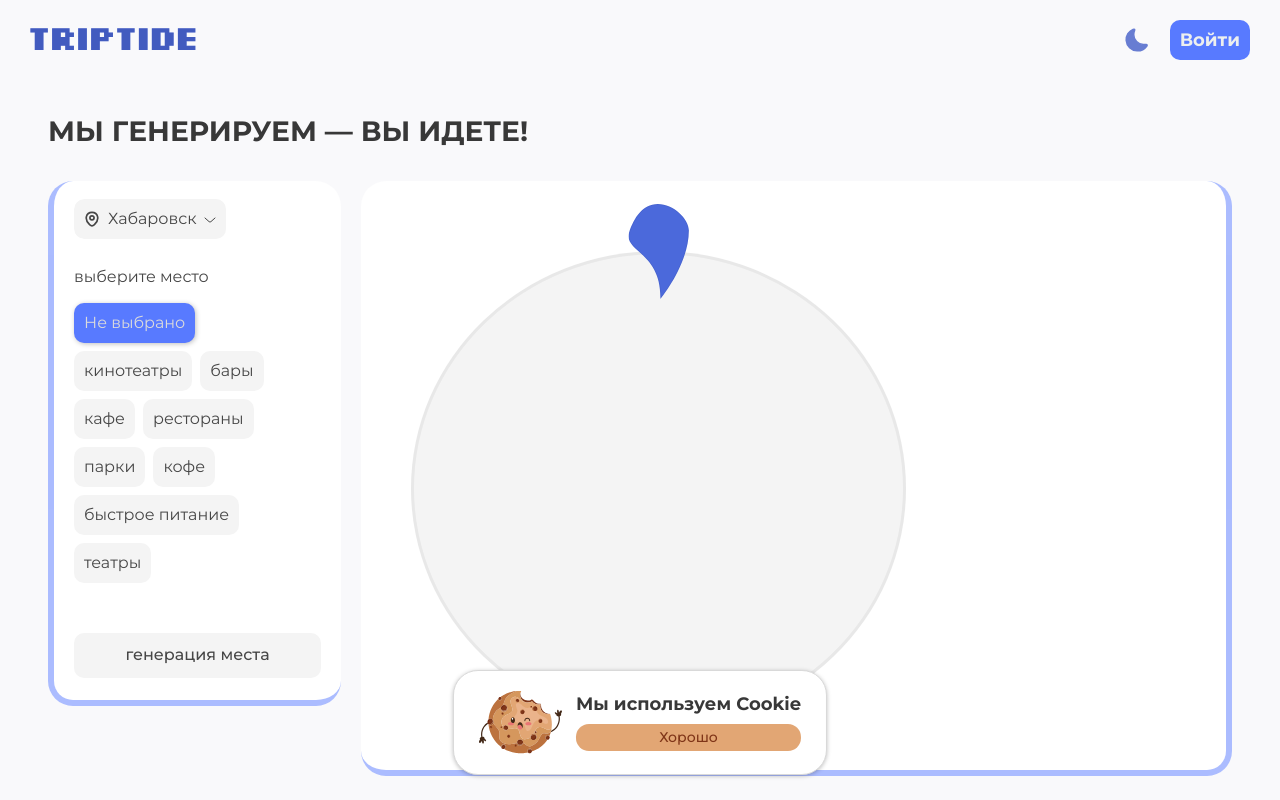
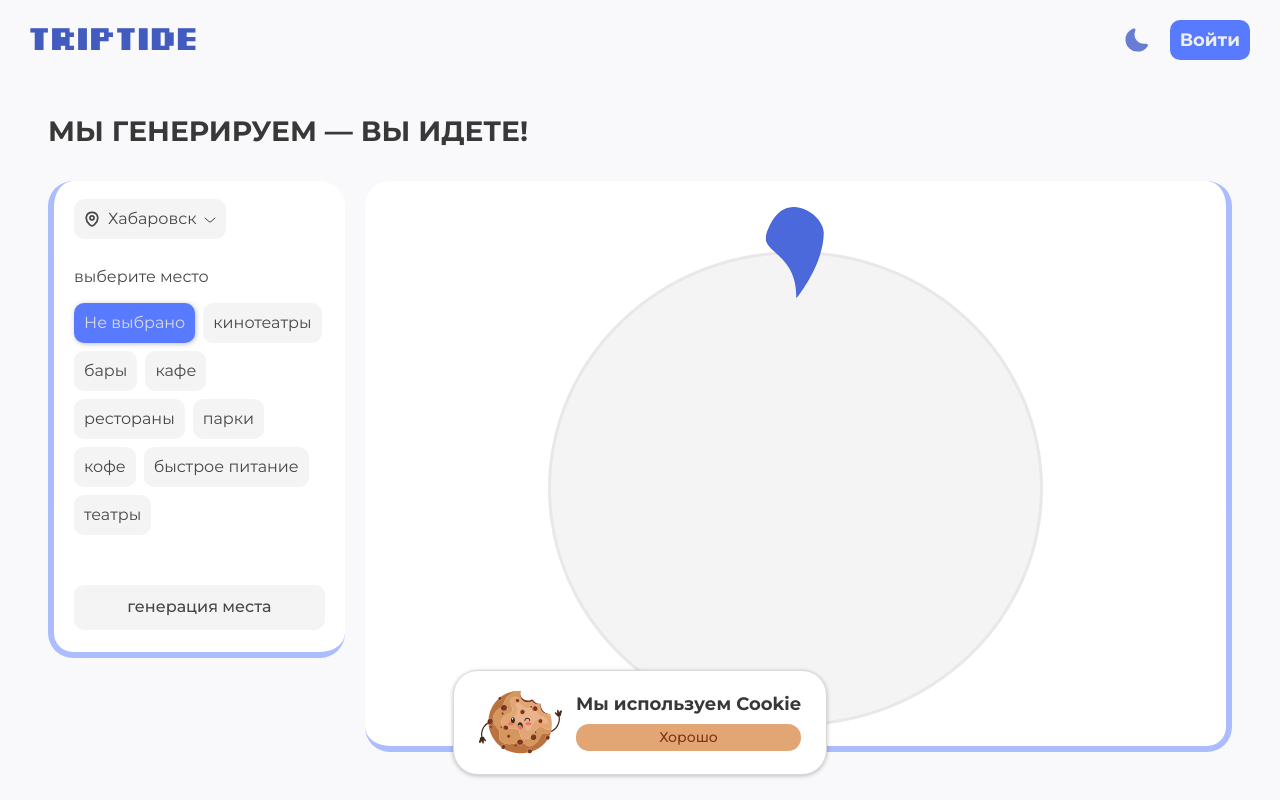
Before and after one commit to Sl1ppyKlay/triptide-nuxt-nest, a Nuxt app: page / in a window 1280 px wide. Built offline with nearby package versions, Linux system fonts and the light colour scheme.

Commit message:
v0.2.3 roulette logic

```diff
--- a/assets/style/style.scss
+++ b/assets/style/style.scss
@@ -15,8 +15,6 @@ html, body {
 .container {
   width: 100%;
   max-width: min(1600px, calc(100vw - 60px));
-  //max-width: 1600px;
-  //padding: 50px;
   margin: 0 auto;
   transition: all 0.3s ease;
 }
--- a/components/Roulette/TheBlockRoulette.vue
+++ b/components/Roulette/TheBlockRoulette.vue
@@ -4,31 +4,42 @@ import TheModalCity from "~/components/Roulette/TheModalCity.vue";
 import TheRoulette from "~/components/Roulette/TheRoulette.vue";
 import cities from '~/assets/data/cities.json'
 
-const titleText = ref('МЫ ГЕНЕРИРУЕМ — ВЫ ИДЕТЕ!'); // в будущем, чтобы менялся
+const roulette = ref<InstanceType <typeof TheRoulette> | null>(null);
 
-const isModalCityOpen = ref(false);
+const titleText = ref('МЫ ГЕНЕРИРУЕМ — ВЫ ИДЕТЕ!') // в будущем, чтобы менялся
+const isModalCityOpen = ref(false)
 
 const city = ref(cities[0].city)
 const selectPlace = ref('Не выбрано')
 const currentCity = computed(() => cities.find(c => c.city === city.value))
 
+const handlePlaceSelect = (place: {id: number; title: string} | null) => { // убрать
+  console.log(place.title)
+}
+
 const places = computed(() => {
     const arr = currentCity.value ? Object.keys(currentCity.value.place) : []
     return ["Не выбрано", ...arr]
-});
+})
 
 const handleCitySelect = (selectedCity: string) => {
-  city.value = selectedCity;
+  city.value = selectedCity
 }
 
 const currentSelectPlace = (place: string) => {
-  selectPlace.value = place;
-  console.log(selectPlace.value);
+  selectPlace.value = place
+  console.log(selectPlace.value)
+}
+
+const handleSpin = () => {
+  if (roulette.value) {
+    roulette.value.spin()
+  }
 }
 
 watch(currentCity, () => {
-  selectPlace.value = places.value[0] || '';
-});
+  selectPlace.value = places.value[0] || ''
+})
 </script>
 
 <template>
@@ -78,14 +89,14 @@ watch(currentCity, () => {
           </div>
           <button type="submit"
                   class="roulette-places__submit"
-                  @click.prevent=""
+                  @click.prevent="handleSpin"
           >
             генерация места
           </button>
         </form>
       </div>
       <div class="roulette__right">
-        <TheRoulette :city="city" :place="selectPlace" />
+        <TheRoulette ref="roulette" :city="city" :place="selectPlace" @selected-place="handlePlaceSelect"/>
       </div>
     </div>
   </div>
@@ -233,6 +244,21 @@ watch(currentCity, () => {
       border-right: 6px solid var(--main-border-color);
       border-bottom: 6px solid var(--main-border-color);
       padding: 70px 50px 20px 50px;
+      @media (max-width: 1300px) {
+        display: flex;
+        flex-direction: column;
+        justify-content: center;
+        align-items: center;
+        flex-wrap: nowrap;
+        padding: 70px 20px 20px 20px;
+        height: auto;
+      }
+      @media (max-width: 525px) {
+        padding: 60px 20px;
+      }
+      @media (max-width: 370px) {
+        padding: 40px 20px;
+      }
       @media (max-width: 1100px) {
         border-right: 3px solid var(--main-border-color);
         border-left: 3px solid var(--main-border-color);
--- a/components/Roulette/TheRoulette.vue
+++ b/components/Roulette/TheRoulette.vue
@@ -4,6 +4,8 @@
   type Place = { id: number; title: string }
 
   const props = defineProps<{ city: string, place: string }>()
+  const emit = defineEmits(['selected-place'])
+
   const currentCity = computed(() => cities.find(c => c.city === props.city) )
 
   const places = computed<Place[]>(() => {
@@ -12,23 +14,57 @@
     return currentCity.value.place[props.place] || []
   })
 
+  const currentRotation = ref<number>(0)
+  const selectedPlace = ref<string | null>(null)
+
   // логика рулетки
   class Roulette {
     sliceCircle: number
     skew: number
+    places: Place[]
+    idleSpin: number
 
-    constructor(itemCount: number) {
-      this.sliceCircle = itemCount > 0 ? 360 / itemCount : 0
+    constructor(places: Place[]) {
+      this.idleSpin = 5
+      this.places = places
+      this.sliceCircle = places.length > 0 ? 360 / places.length : 0
       this.skew = this.sliceCircle - 90
+    }
+
+    rotate (index: number):number {
+      const segmentDeg = -(this.sliceCircle * index - this.sliceCircle / 2)
+      const randomDeg = (this.sliceCircle - 4) * Math.random() - 2
+      const idleS = 360 * this.idleSpin
+
+      const rotate = segmentDeg - randomDeg - idleS
+      return rotate
+    }
+
+    spin(currentRotation: Ref<number>, selectedPlace: Ref<string | null>) {
+      if (this.places.length === 0) {
+        currentRotation.value = 0
+        selectedPlace.value = null
+        return null
+      }
+      const randomIndex = Math.floor(Math.random() * this.places.length)
+      currentRotation.value = this.rotate(randomIndex)
+      selectedPlace.value = this.places[randomIndex].title
+      return this.places[randomIndex]
     }
   }
 
-  const roulette = computed(() => new Roulette(places.value.length))
+  const roulette = computed(() => new Roulette(places.value))
   const sliceLength = computed(() => roulette.value.sliceCircle)
   const skew = computed(() => roulette.value.skew)
 
-  const isTwoSectors = computed(() => places.value.length === 2);
+  const isTwoSectors = computed(() => places.value.length === 2)
 
+  const spin = () => {
+    const selected = roulette.value.spin(currentRotation, selectedPlace)
+    emit('selected-place', selected)
+  }
+
+  defineExpose({ spin })
 </script>
 
 <template>
@@ -41,7 +77,11 @@
         </svg>
       </div>
       <div class="roulette-overflow">
-        <div class="roulette-items">
+        <div class="roulette-items"
+             :style="
+             {
+               transform: `rotate(${currentRotation}deg)`
+             }">
         <!-- сектора -->
           <div class="roulette-items__item"
                v-for="(item, i) in places"
@@ -81,13 +121,18 @@
   @use '~/assets/style/mixins.scss' as *;
 
   .roulette {
+    height: 100%;
+    width: 100%;
     position: relative;
-    width: 495px;
-    height: 475px;
     border-radius: 50%;
     background: var(--wheel-color);
     border: 3px solid var(--wheel-border-color);
     @include transition-theme(all);
+    &-wrapper {
+      width: 100%;
+      max-width: 495px;
+      aspect-ratio: 495/475;
+    }
     &-overflow {
       position: relative;
       height: 100%;
@@ -99,12 +144,20 @@
       position: absolute;
       left: 50%;
       transform: translateX(-50%);
-      top: -50px;
+      top: -10%;
+      width: 12%;
+      @media (max-width: 410px) {
+        top: -11%;
+      }
       svg {
+        width: 100%;
+        height: auto;
         display: block;
       }
     }
     &-items {
+      width: 100%;
+      height: 100%;
       &__item {
         position: absolute;
         width: 100%;
@@ -128,13 +181,20 @@
         position: absolute;
         top: 0;
         left: 0;
-        margin-left: -12px;
-        padding-left: 25px;
+        margin-left: -6%;
+        margin-top: 8%;
         width: 100%;
         height: 100%;
         transform: rotate(-90deg);
         text-align: center;
-
+        font-size: 3.5vw;
+        font-family: var(--medium-font-family);
+        @media (min-width: 550px) {
+          font-size: 18px;
+        }
+        @media (max-width: 350px) {
+          font-size: 3.2vw;
+        }
       }
     }
   }
```
